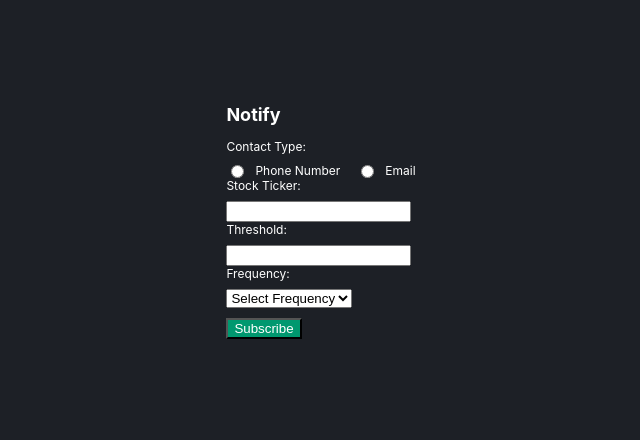
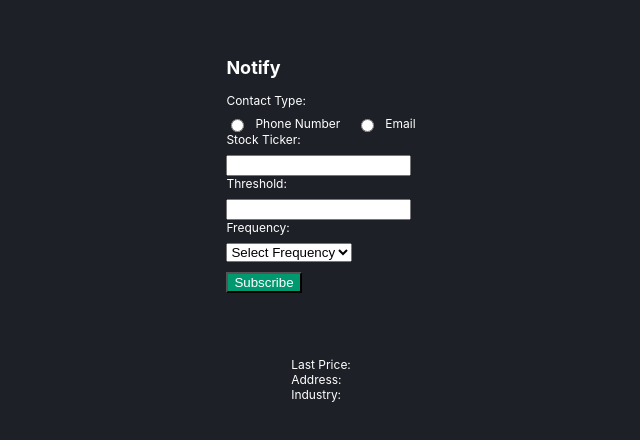
Before and after one commit to aagatpokhrel/stockify, a React (Create React App) app in the folder frontend/: page / in a window 1280 px wide. Shown: the part 170-610 px from the top of the page, without its empty margins (319-959 px from the left). Built offline with nearby package versions, Linux system fonts and the light colour scheme.

Commit message:
completed

```diff
--- a/frontend/src/App.js
+++ b/frontend/src/App.js
@@ -8,7 +8,7 @@ function App() {
   const [stockTicker, setStockTicker] = useState('');
   const [threshold, setThreshold] = useState('');
   const [frequency, setFrequency] = useState('');
-  const [cards, setCards] = useState([]);
+  const [card, setCard] = useState([]);
 
   const handleContactTypeChange = (event) => {
     setContactType(event.target.value);
@@ -31,6 +31,13 @@ function App() {
     setFrequency(event.target.value);
   };
 
+  const frequency_map=  {
+    'minutely': 60000,
+    'hourly': 3600000,
+    'daily': 86400000,
+    'monthly': 2592000000
+  }
+
   const handleSubmit = (event) => {
     event.preventDefault();
     axios.post('http://localhost:5000/subscribe', {
@@ -41,6 +48,9 @@ function App() {
     })
       .then((response) => {
         console.log(response.data);
+        // Call fetchStocks function periodically
+        const interval = setInterval(fetchStocks, frequency_map[frequency]);
+        return () => clearInterval(interval);
       })
       .catch((error) => {
         console.error(error);
@@ -50,19 +60,12 @@ function App() {
   const fetchStocks = async () => {
     try {
       const response = await axios.get(`http://localhost:5000/getstock`);
-        setCards(response.data);
+      setCard(response.data);
     } catch (error) {
       console.error(error);
     }
   };
 
-  useEffect(() => {
-    const intervalId = setInterval(() => {
-      fetchStocks();
-    }, frequency === 'hourly' ? 3600000 : frequency === 'daily' ? 86400000 : 604800000);
-
-    return () => clearInterval(intervalId);
-  }, [frequency, stockTicker]);
 
   return (
     <div className="App">
@@ -118,9 +121,9 @@ function App() {
             <label>Frequency:</label>
             <select value={frequency} onChange={handleFrequencyChange}>
               <option value="">Select Frequency</option>
-              <option value="daily">Minutely</option>
-              <option value="weekly">Hourly</option>
-              <option value="monthly">Daily</option>
+              <option value="minutely">Minutely</option>
+              <option value="hourly">Hourly</option>
+              <option value="daily">Daily</option>
               <option value="monthly">Monthly</option>
             </select>
           </div>
@@ -130,24 +133,22 @@ function App() {
         </form>
       </div>
       <div className="card-container">
-        {cards.map((card, index) => (
-          <div key={index} className="card">
+          <div className="card">
             <div className="card-header">
-              {card.stockTicker} - {card.threshold}
+              {card.companyName}
             </div>
             <div className="card-body">
               <div className="card-data">
-                Last Price: {card.lastPrice}
+                Last Price: {card.currentPrice}
               </div>
               <div className="card-data">
-                Change: {card.change}
+                Address: {card.address}
               </div>
               <div className="card-data">
-                Date: {card.date}
+                Industry: {card.industry}
               </div>
             </div>
           </div>
-        ))}
       </div>
     </div>
   );
```
Also changed, not shown: 2 other files (tests, documents, lock files or other folders).
